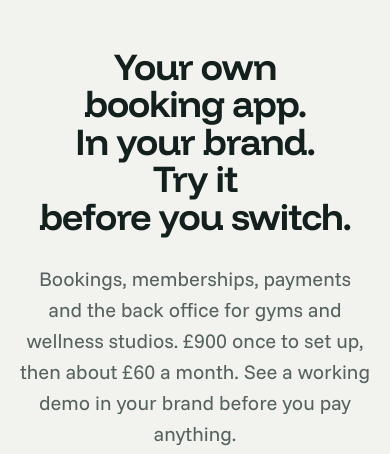
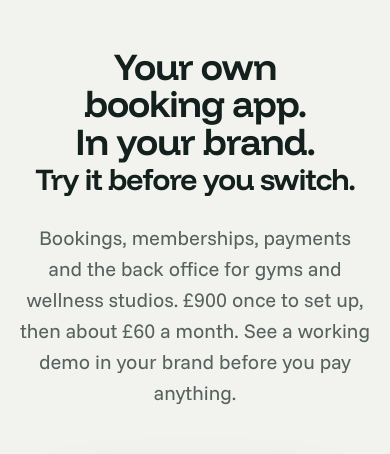
Before and after one commit to samesamebutdifferentworld/taal-website, a plain HTML site: page public/index.html in a window 390 px wide. Shown: the part 67-521 px from the top of the page. Drawn offline with Linux system fonts and the light colour scheme.

Commit message:
Phones: 'Try it before you switch' on one smaller line
Co-Authored-By: Claude Opus 5.5 <noreply@anthropic.com>
Claude-Session: https://claude.ai/code/session_01AR75xmi9EiC1ANdJddTNnA

```diff
--- a/public/index.html
+++ b/public/index.html
@@ -325,6 +325,7 @@ footer .links { display:flex; gap:20px; }
   .demo .wrap > div:first-child { text-align:center; }
   .demo .lead { margin-left:auto; margin-right:auto; }
   .m-br { display:inline; }
+  .hero h1 .h1-tag { font-size:7.7vw; white-space:nowrap; margin-top:4px; }
   .hero h1 { font-size:clamp(30px, 9.6vw, 40px); }
   .tabs { display:grid; grid-template-columns:repeat(3, minmax(0,1fr)); width:100%; margin:28px 0 32px; }
   .tabs button { padding:11px 6px; font-size:14.5px; }
@@ -352,7 +353,7 @@ footer .links { display:flex; gap:20px; }
 
 <header class="hero" id="top"><div class="wrap">
   <div>
-    <h1><span>Your own<br class="m-br"> booking app.</span><span>In your brand.</span><span>Try it<br class="m-br"> before you switch.</span></h1>
+    <h1><span>Your own<br class="m-br"> booking app.</span><span>In your brand.</span><span class="h1-tag">Try it before you switch.</span></h1>
     <p class="lede">Bookings, memberships, payments and the back office for gyms and wellness studios. £900 once to set up, then about £60 a month. See a working demo in your brand before you pay anything.</p>
   </div>
 
```
